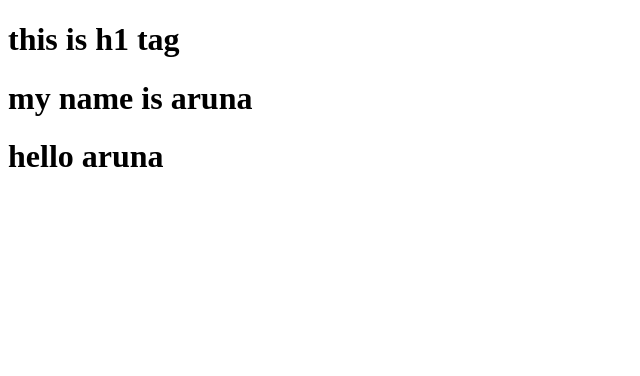
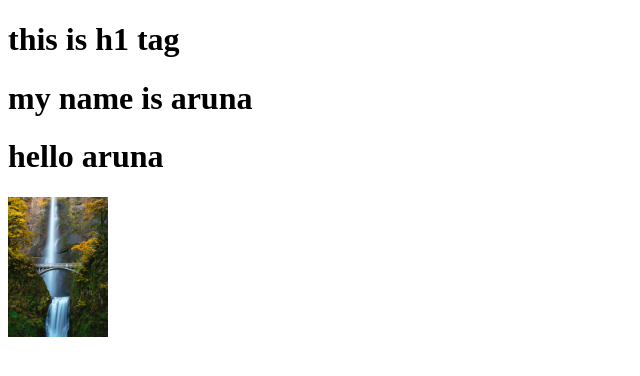
Before and after one commit to arunakumari-samatham/firsthtml, a plain HTML site: page index.html in a window 1280 px wide. Shown: the whole page, without its empty margins (0-640 px from the left). Drawn offline with Linux system fonts and the light colour scheme.

Commit message:
intial commit

```diff
--- a/index.html
+++ b/index.html
@@ -9,6 +9,8 @@
 <body>
     <h1>this is h1 tag</h1>
     <h1>my name is aruna</h1>
-    <h1>hello aruna</h1>
+    <h1>hello aruna </h1>
+    <img src="waterfall.jpg" width="100px">
+
 </body>
 </html>
```
Also changed, not shown: waterfall.jpg (added).
